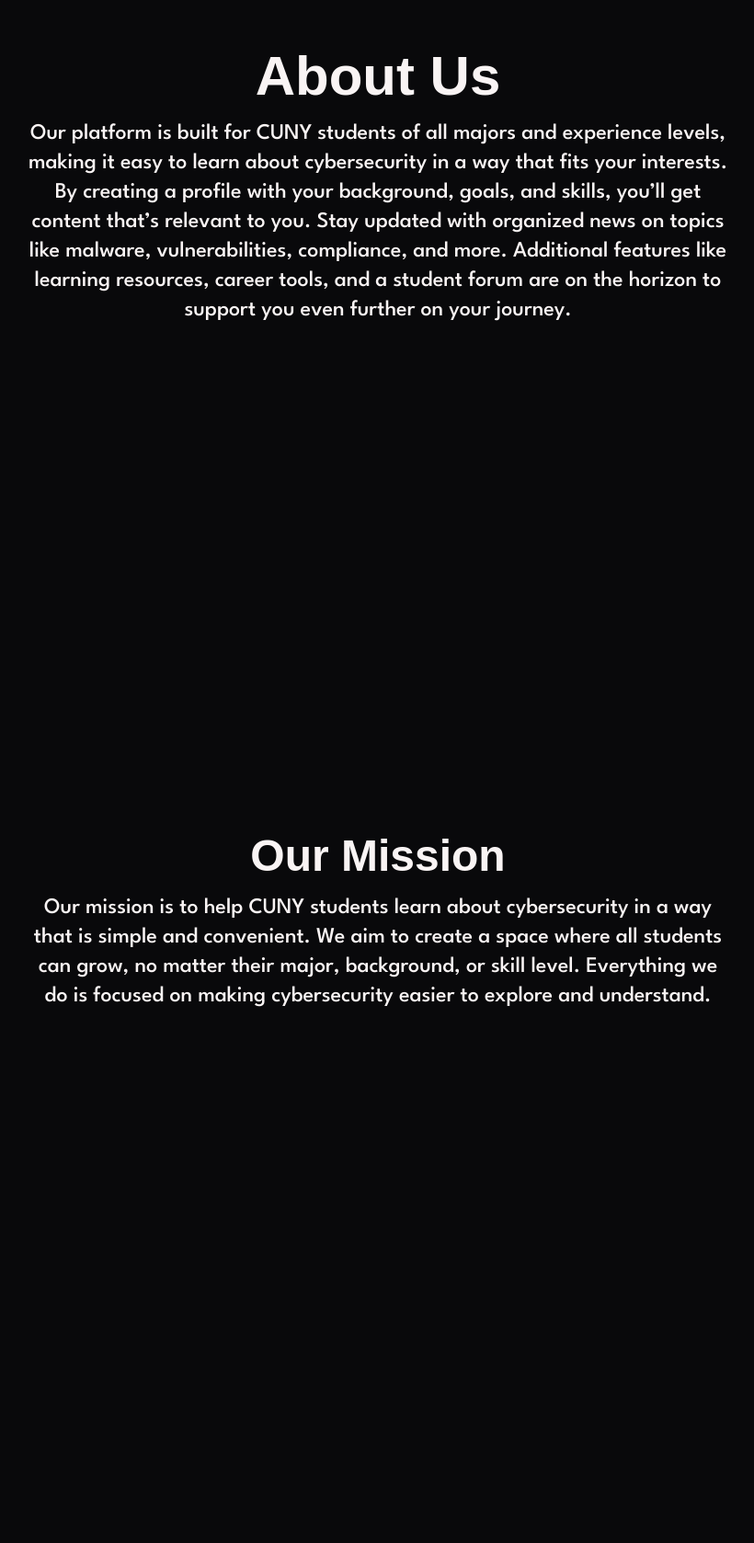
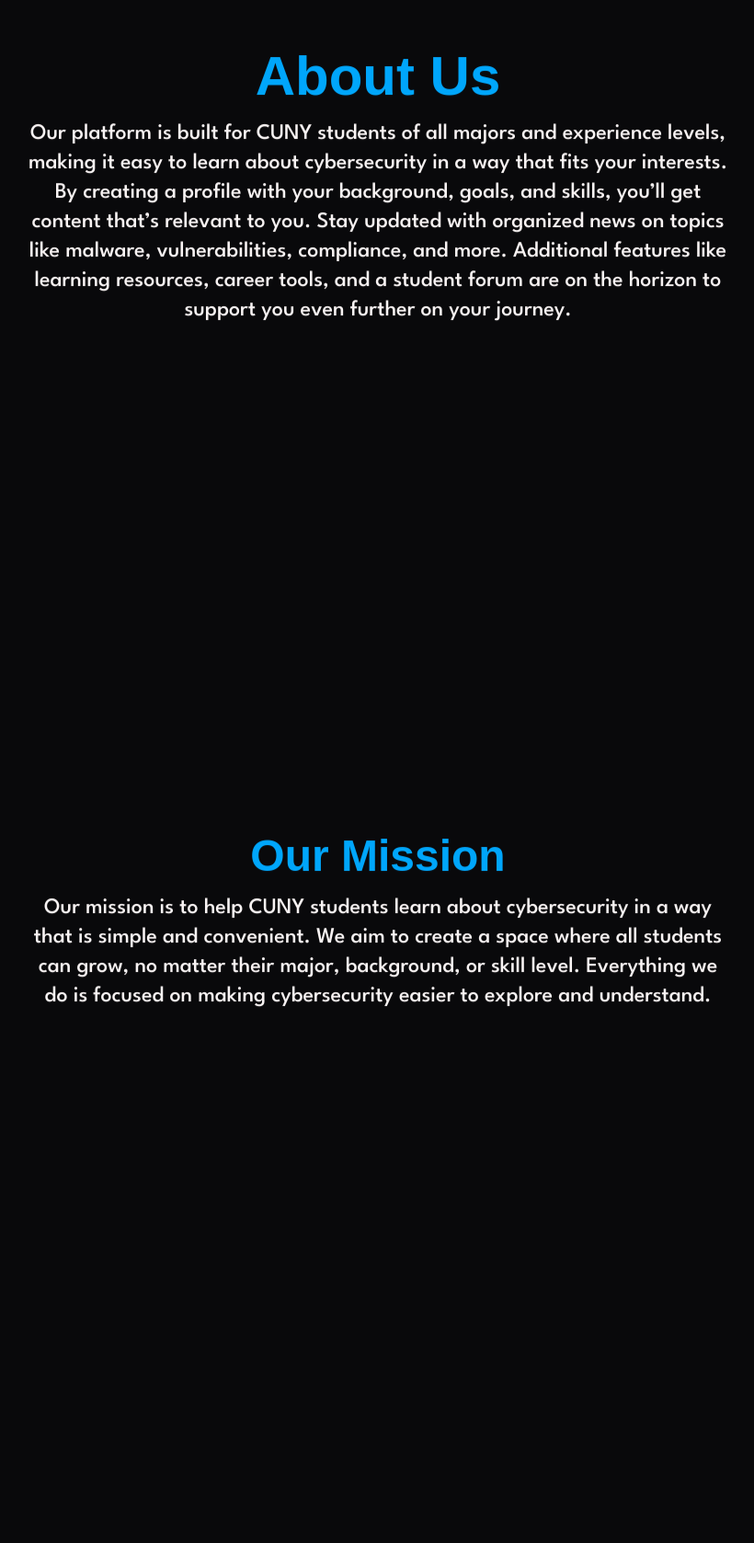
Before and after one commit to PrinceB2003/hipe-cyber, a React (Vite) app in the folder client/: page / in a window 1280 px wide. Shown: the part 1088-2766 px from the top of the page at 92% size, without its empty margins (229-1049 px from the left). Built offline with nearby package versions, Linux system fonts and the light colour scheme; no server answers; a web font is replaced by a local one.

Commit message:
added animations, polished up text and design of landing page

```diff
--- a/client/package.json
+++ b/client/package.json
@@ -12,9 +12,11 @@
   "dependencies": {
     "@clerk/clerk-react": "^5.39.0",
     "@tailwindcss/vite": "^4.1.11",
+    "framer-motion": "^12.23.12",
     "motion": "^12.23.12",
     "react": "^19.1.0",
     "react-dom": "^19.1.0",
+    "react-intersection-observer": "^9.16.0",
     "react-router-dom": "^7.7.1",
     "tailwindcss": "^4.1.11"
   },
--- a/client/src/components/AnimatedBackGround.jsx
+++ b/client/src/components/AnimatedBackGround.jsx
@@ -21,7 +21,7 @@
         {particles.map((particle, index) => (
           <div
             key={index}
-            className="absolute animate-float bg-[#F9F4F4]"
+            className="absolute animate-float bg-[#D1D1D1]"
             style={{
               left: particle.left,
               width: `${particle.size}px`,
--- a/client/src/components/HeroCard.jsx
+++ b/client/src/components/HeroCard.jsx
@@ -4,7 +4,7 @@
         <>
         <div className="h-96 w-72 bg-color[#09090B] text-[#F9F4F4] font-SubHeading border-[#00A6FB]
                         border-solid border-2 rounded-xl flex flex-col  items-center gap-2 text-wrap
-                        p-2"
+                        p-2 shadow-(--card-Shadow)"
                         >
             {children}
         </div>
--- /dev/null
+++ b/client/src/components/SlideInText.jsx
@@ -0,0 +1,29 @@
+import React from 'react';
+import { motion } from 'framer-motion';
+import { useInView } from 'react-intersection-observer';
+
+function SlideInText({ children }) {
+  const { ref, inView } = useInView({
+    triggerOnce: false,
+    threshold: 0.3,
+  });
+
+  return (
+    <motion.div
+      ref={ref}
+      initial={{ opacity: 0, y: 50 }}
+      animate={inView ? { opacity: 1, y: 0 } : { opacity: 0, y: 50 }}
+      transition={{ duration: 0.8, ease: 'easeOut' }}
+      className="flex flex-col items-center justify-center"
+      style={{
+        willChange: 'transform, opacity',
+        backgroundColor: '#09090B',
+        minHeight: '100vh',
+      }}
+    >
+      {children}
+    </motion.div>
+  );
+}
+
+export default SlideInText;
--- a/client/src/index.css
+++ b/client/src/index.css
@@ -17,6 +17,10 @@
   --font-Text: "League Spartan", sans-serif;
 }
 
+@theme{
+  --card-Shadow: -15px 15px 25px rgba(0, 102, 204, 0.5);
+}
+
 
 body{
   margin:0;
--- a/client/src/pages/LandingPage.jsx
+++ b/client/src/pages/LandingPage.jsx
@@ -4,17 +4,17 @@
 import HeroCard from "../components/HeroCard";
 import AnimatedBackGround from "../components/AnimatedBackGround";
 import { SignedIn, SignedOut, SignInButton, SignOutButton, UserButton } from "@clerk/clerk-react";
-
+import SlideInText from "../components/SlideInText";
 
 function LandingPage(){
     return (
         <>
 
         <NavBar className="">
-        <a href="#about"> About Us</a>
-        <a href="#mission" > Mission</a>
-        <a href="#values"> Values</a>
-        <a href="#features"> Features</a>
+        <a href="#about" className="hover:text-[#00A6FB]"> About Us</a>
+        <a href="#mission" className="hover:text-[#00A6FB]" > Mission</a>
+        <a href="#values" className="hover:text-[#00A6FB]"> Values</a>
+        <a href="#features" className="hover:text-[#00A6FB]"> Features</a>
         <SignedIn>
             <UserButton/>
         </SignedIn>
@@ -26,18 +26,21 @@
                 <h1 className="font-Heading font-bold text-7xl">Welcome to HIPE-CYBER!</h1>
             </div>
             <div className="text-center">
-                <h2 className="font-SubHeading font-semibold text-5xl">Cybersecurity made simple for every CUNY student.</h2>
+                <h2 className="font-SubHeading font-semibold text-5xl animate-pulse">Cybersecurity made simple for every CUNY student.</h2>
             </div>
             <div className="flex justify-center gap-3">
                 <SignedOut>
-                    <SignInButton className="font-SubHeading font-bold text-2xl rounded-full bg-[#00A6FB] h-1xl w-48 p-2 cursor-pointer"></SignInButton>
+                    <SignInButton className="font-SubHeading font-bold text-2xl rounded-full bg-[#00A6FB]
+                                            h-1xl w-48 p-2 cursor-pointer hover:scale-125 transition  ">
+                                    </SignInButton>
                 </SignedOut>
             </div>
         </section>
     </AnimatedBackGround>
 
         <section id="about" className="bg-[#09090B] text-[#F9F4F4] text-center min-h-screen w-full flex flex-col items-center justify-center" >
-            <h1 className="font-SubHeading font-bold text-6xl mb-4">About Us</h1>
+        <SlideInText>
+            <h1 className="font-SubHeading font-bold text-[#00A6FB] text-6xl mb-4">About Us</h1>
             <div className="h-xl w-3xl text-wrap place-self-center">
                 <p className="font-Text font-medium text-[#F9F4F4] text-center text-2xl ">
                     Our platform is built for CUNY students of all majors and experience levels, making it easy to learn about cybersecurity in a way that fits your interests.
@@ -46,10 +49,12 @@
                     and a student forum are on the horizon to support you even further on your journey.
                 </p>
             </div>
+        </SlideInText>
         </section>
 
         <section id="mission" className="bg-[#09090B] text-[#F9F4F4] text-center min-h-screen w-full flex flex-col items-center justify-center">
-            <h1 className="font-SubHeading font-bold text-5xl mb-4">Our Mission</h1>
+          <SlideInText>
+            <h1 className="font-SubHeading font-bold text-[#00A6FB] text-5xl mb-4">Our Mission</h1>
             <div className="font-Text font-medium text-2xl h-xl w-3xl text-wrap place-self-center">
                 <p>
                     Our mission is to help CUNY students learn about cybersecurity in a way that is simple and convenient.
@@ -57,20 +62,24 @@
                     Everything we do is focused on making cybersecurity easier to explore and understand.
                 </p>
             </div>
+           </SlideInText>
         </section>
 
         <section id="values" className="bg-[#09090B] text-[#F9F4F4] text-center min-h-screen w-full flex flex-col items-center justify-center">
-            <h1 className="font-SubHeading font-bold text-5xl mb-4"> Our Values</h1>
+          <SlideInText>
+            <h1 className="font-SubHeading font-bold text-[#00A6FB] text-5xl mb-4"> Our Values</h1>
             <div className="font-Text font-medium text-2xl h-xl w-3xl text-wrap place-self-center">
                 <p>Convenience: We make it simple for students to find what they need without wasting time. </p>
                 <p>Ease of Use: Everything on our platform is designed to be clear and user-friendly. </p>
                 <p>Accessibility: We welcome all students, whether you’re just starting out or already have some experience. </p>
             </div>
+          </SlideInText>
         </section>
 
         <section id="features" className="bg-[#09090B] text-[#F9F4F4] min-h-screen w-full  pl-2 pr-2">
-            <h1 className="font-SubHeading font-bold text-5xl text-center mb-4">Our Features</h1>
-            <div id="feature-container" className="flex justify-center gap-8 pt-2">
+           <SlideInText>
+            <h1 className="font-SubHeading font-bold text-[#00A6FB] text-5xl text-center mb-4">Our Features</h1>
+            <div id="feature-container" className="flex justify-center gap-12 pt-2">
                 <HeroCard>
                     <div className="h-12 pt-3">
                         <h2 className="font-SubHeading font-bold text-2xl">Current Events</h2>
@@ -81,7 +90,7 @@
                         </p>
                     </div>
                     <div className="h-12 flex flex-col item-center">
-                         <a className="font-Text font-medium text-center rounded-full bg-[#00A6FB] h-1xl w-36 cursor-pointer">Learn more</a>
+                         <a className="font-Text font-medium text-center rounded-full bg-[#00A6FB] h-1xl w-36 cursor-pointer hover:scale-125 transition">Learn more</a>
                     </div>
                 </HeroCard>
                 <HeroCard>
@@ -96,7 +105,7 @@
                     </div>
 
                     <div className="h-12 flex flex-col item-center">
-                        <a className="font-Text font-medium text-center rounded-full bg-[#00A6FB] h-1xl w-36 cursor-pointer">Learn more</a>
+                        <a className="font-Text font-medium text-center rounded-full bg-[#00A6FB] h-1xl w-36 cursor-pointer hover:scale-125 transition">Learn more</a>
                     </div>
 
                 </HeroCard>
@@ -112,11 +121,12 @@
                     </div>
 
                     <div className="h-12 flex flex-col item-center">
-                        <a className="font-Text font-medium text-center rounded-full bg-[#00A6FB] h-1xl w-36 cursor-pointer">Learn more</a>
+                        <a className="font-Text font-medium text-center rounded-full bg-[#00A6FB] h-1xl w-36 cursor-pointer hover:scale-125 transition">Learn more</a>
                     </div>
 
                 </HeroCard>
             </div>
+          </SlideInText>
         </section>
 
         <Footer />
```
Also changed, not shown: client/src/App.jsx (+0 -8 lines), 1 other file (tests, documents, lock files or other folders).
